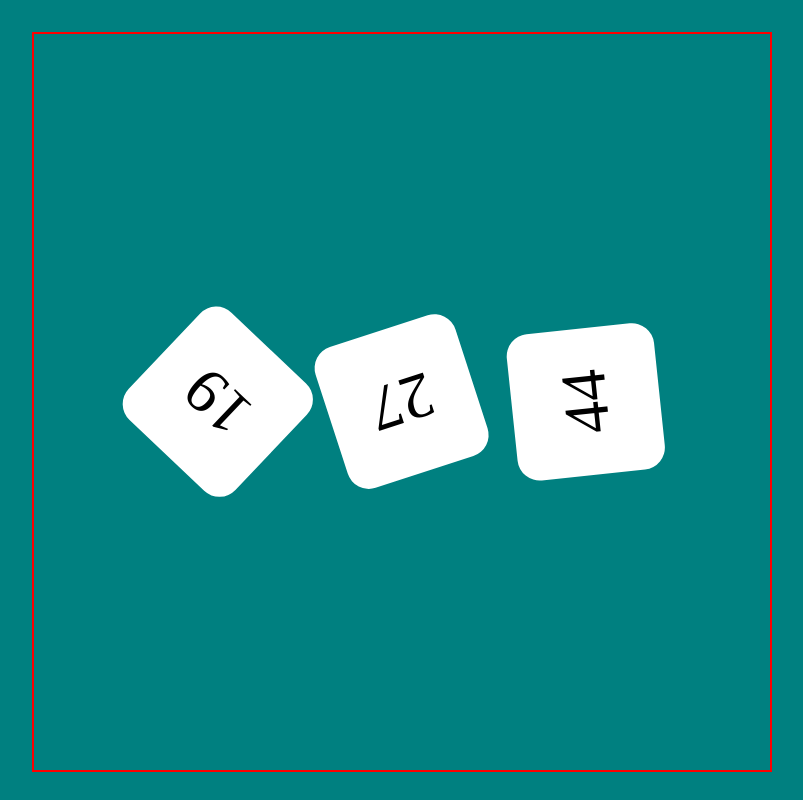
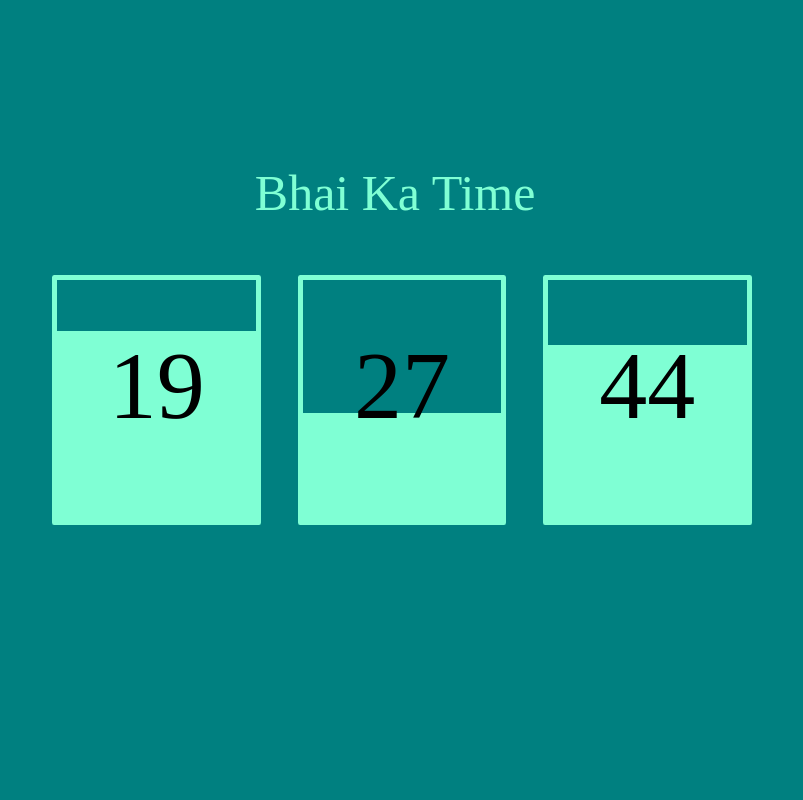
Before and after one commit to CodeWithSunny17/Clock, a plain HTML site: page index2.html in a window 1280 px wide. Shown: the whole page, without its empty margins (238-1041 px from the left). Drawn offline with Linux system fonts and the light colour scheme.

Commit message:
clock-2 updated

```diff
--- a/index.js
+++ b/index.js
@@ -13,4 +13,4 @@ setInterval(() => {
     second.style.transform = `rotate(${sr}deg)`;
     console.log(d)
 
-}, 1000);
+}, 1000)
--- a/index2.css
+++ b/index2.css
@@ -22,43 +22,69 @@ body{
     display: flex;
     justify-content: center;
     align-items: center;
-    border: 2px solid red;
+    /* border: 2px solid red; */
 }
-
+.tittle{
+    position: absolute;
+    top: 18%;
+    left: 30%;
+    font-size: 50px;
+    color: aquamarine;
+}
 #hour, #minute, #second{
-    background: rgb(255, 255, 255);
-    /* border-radius: 50%; */
+    width: 300px;
+    height: 140px;
+    /* background: white; */
+    border-radius: 1%;
     margin: 2.5%;
-    border-radius: 15%;
+    border: 5px solid aquamarine;
     text-align: center;
-    font-size: 400%;
-    padding-top: 5%;
-    padding-bottom: 5%;
+    font-size: 600%;
+    padding-top: 50px;
+    padding-bottom: 50px;
     /* display: none; */
 }
 #hour{
-    width: 20%;
-    height: auto;
-    opacity: 1;
+    /* width: 20%; */
     /* transform-origin: bottom; */
+
 }
 #minute{
-    width: 20%;
-    height: auto;
+    /* width: 20%; */
     /* opacity: 0.75; */
     /* transform-origin: bottom; */
     /* display: none; */
+
 }
 #second{
-    width: 20%;
-    height: auto;
+    /* width: 20%; */
     /* opacity: 0.5; */
     /* transform-origin: bottom; */
     /* display: none; */
+
 }
-#brand{
-    color: white;
+#hd, #md, #sd{
     position: absolute;
-    top: 70%;
-    left: 43.4%;
+    width: 28.33%;
+    background: aquamarine;
+    /* border-radius: 10%; */
+    /* border-radius: 15%; */
+    /* text-align: center; */
+    /* font-size: 600%; */
+    /* padding-top: 5%; */
+    /* padding-bottom: 5%; */
+    /* display: none; */
+    z-index: -1;
 }
+#hd{
+    bottom: 33.5%;
+    left: 2.5%;
+}
+#md{
+    bottom: 33.5%;
+    left: 35.83%;
+}
+#sd{
+    bottom: 33.5%;
+    left: 69.16%;
+}
--- a/index2.html
+++ b/index2.html
@@ -1,5 +1,6 @@
 <!DOCTYPE html>
 <html lang="en">
+
 <head>
     <meta charset="UTF-8">
     <meta http-equiv="X-UA-Compatible" content="IE=edge">
@@ -8,26 +9,34 @@
     <link rel="stylesheet" href="index2.css">
     <script src="index2.js"></script>
 </head>
+
 <body>
     <div class="container">
 
         <div class="clockContainer">
+
+            <div class="tittle">Bhai Ka Time</div>
             <div id="hour">
-                <div id="hd">
 
-                </div>
             </div>
+            <div id="hd">
+            </div>
+
+
             <div id="minute">
-                <div id="md">
 
-                </div>
             </div>
+            <div id="md">
+            </div>
+
+
             <div id="second">
-                <div id="sd">
 
-                </div>
+            </div>
+            <div id="sd">
             </div>
         </div>
     </div>
 </body>
+
 </html>
--- a/index2.js
+++ b/index2.js
@@ -4,17 +4,23 @@ setInterval(() => {
     m=d.getMinutes()
     s=d.getSeconds()
     // console.log(second)
-    hr=30*h + m/2;
-    mr=6*m;
-    sr=6*s;
+    hr=h*10;
+    mr=m*4;
+    sr=s*4;
 
     document.getElementById("hour").innerHTML = h;
     document.getElementById("minute").innerHTML = m;
     document.getElementById("second").innerHTML = s;
+    // document.getElementById("hd").innerHTML = h;
+    // document.getElementById("md").innerHTML = m;
+    // document.getElementById("sd").innerHTML = s;
 
-    hour.style.transform = `rotate(${hr}deg)`;
-    minute.style.transform = `rotate(${mr}deg)`;
-    second.style.transform = `rotate(${sr}deg)`;
-    console.log(d)
+    // hour.style.transform = `rotate(${hr}deg)`;
+    // minute.style.transform = `rotate(${mr}deg)`;
+    // second.style.transform = `rotate(${sr}deg)`;
+    hd.style.height= `${hr}px`;
+    md.style.height= `${mr}px`;
+    sd.style.height= `${sr}px`;
+
 
 }, 1000);
```
